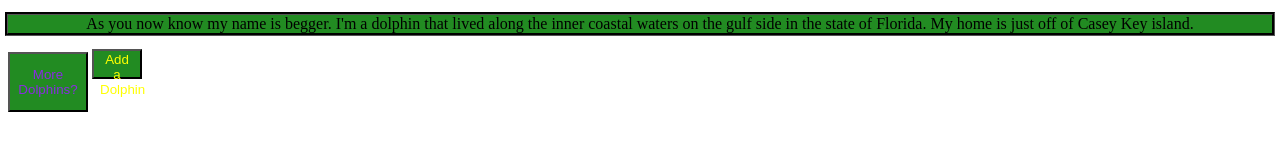
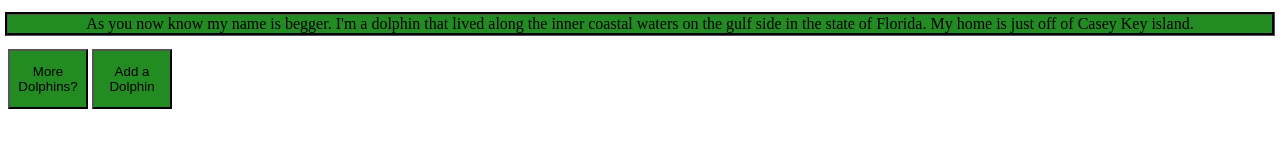
Before and after one commit to TCDorman/deployment, a website: page index.html in a window 1280 px wide. Shown: the part 485-636 px from the top of the page. Drawn offline with Linux system fonts and the light colour scheme.

Commit message:
buttonbackground changes

```diff
--- a/public/styles.css
+++ b/public/styles.css
@@ -40,13 +40,13 @@ body * {
 }
 
 #google{
-    color: blueviolet;
+    background-color: blueviolet;
     height: 60px;
     width: 80px;
 }
 
 #popdolphins{
-    color: yellow;
-    height: 30px;
-    width: 50px;
+    background-color: yellow;
+    height: 60px;
+    width: 80px;
 }
```
